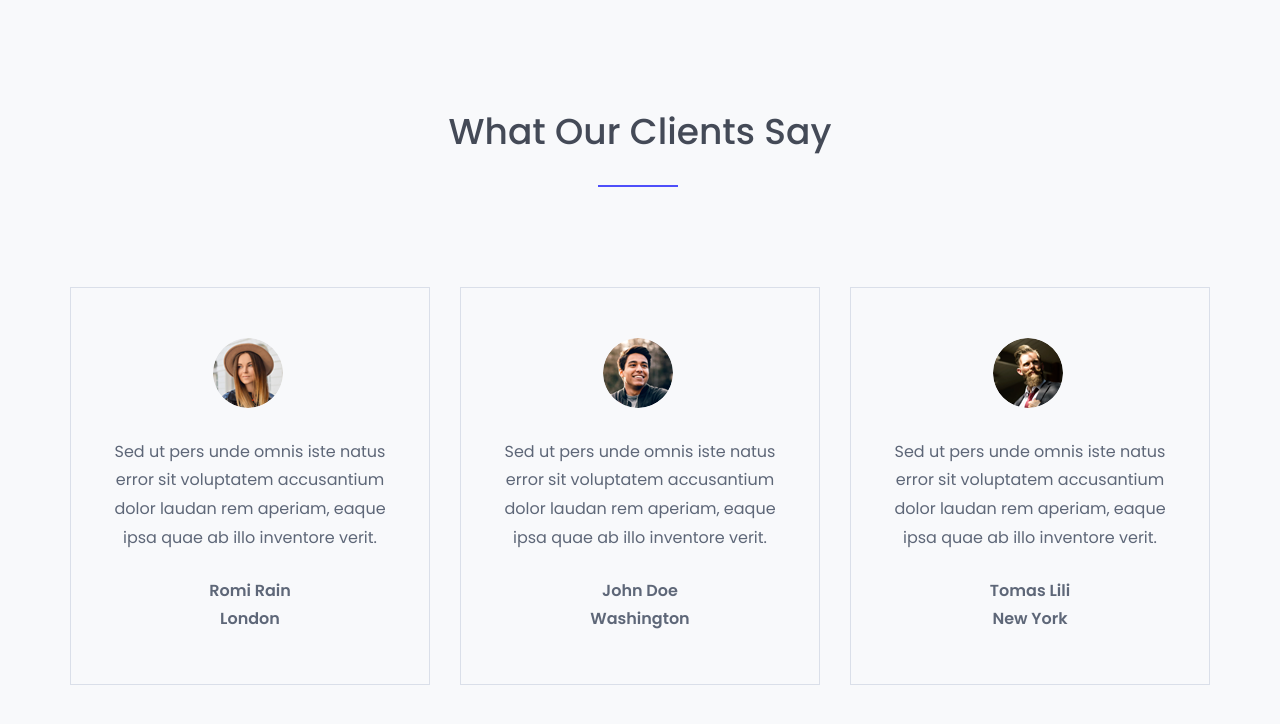
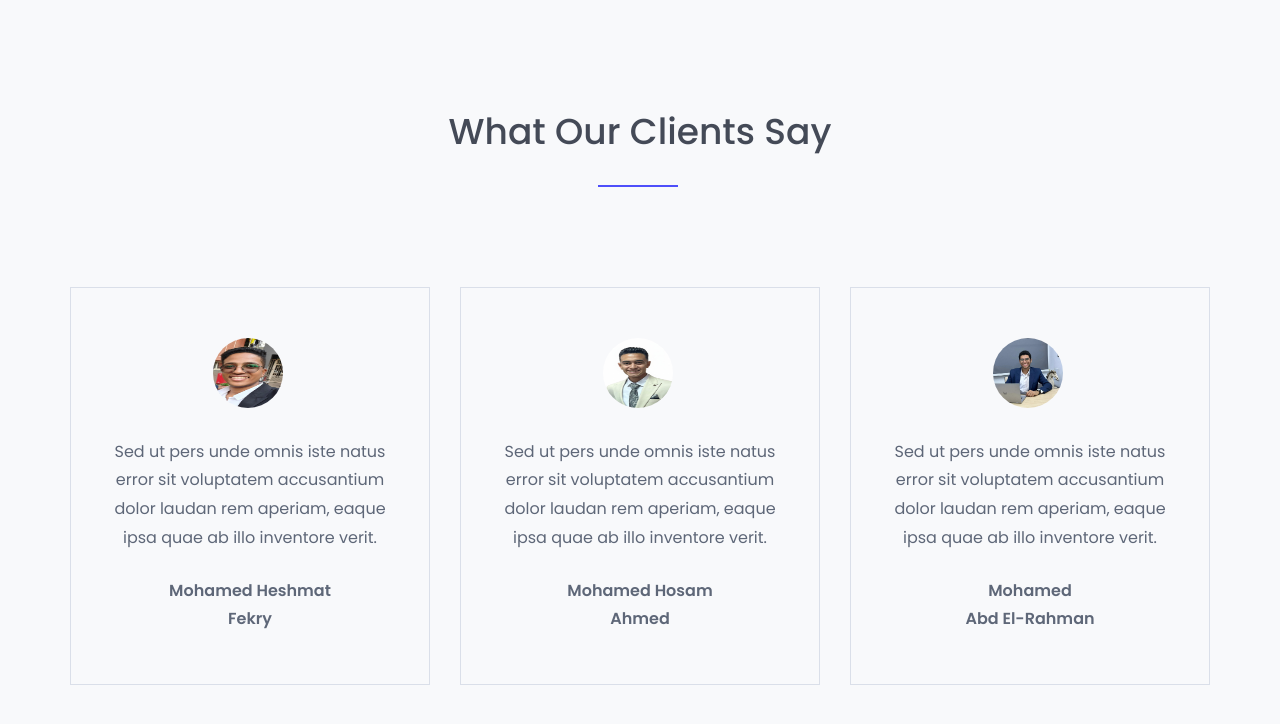
Before and after one commit to Mohamed-Hosam-25/Car-Store, a plain HTML site: page Mohamed.html in a window 1280 px wide. Shown: the part 3776-4500 px from the top of the page. Drawn offline with nearby package versions, Linux system fonts and the light colour scheme.

Commit message:
Update Mohamed.html

```diff
--- a/Mohamed.html
+++ b/Mohamed.html
@@ -575,7 +575,7 @@
 								<div class="testimonial-description">
 									<div class="testimonial-info">
 										<div class="testimonial-img">
-											<img src="assets/images/clients/c1.png" alt="image of clients person" />
+											<img src="Mohamed abd elrahman.jpeg" alt="image of clients person" />
 										</div><!--/.testimonial-img-->
 									</div><!--/.testimonial-info-->
 									<div class="testimonial-comment">
@@ -584,8 +584,8 @@
 										</p>
 									</div><!--/.testimonial-comment-->
 									<div class="testimonial-person">
-										<h2><a href="#">tomas lili</a></h2>
-										<h4>new york</h4>
+										<h2><a href="#">Mohamed</a></h2>
+										<h4>Abd El-Rahman</h4>
 									</div><!--/.testimonial-person-->
 								</div><!--/.testimonial-description-->
 							</div><!--/.single-testimonial-box-->
@@ -595,7 +595,7 @@
 								<div class="testimonial-description">
 									<div class="testimonial-info">
 										<div class="testimonial-img">
-											<img src="assets/images/clients/c2.png" alt="image of clients person" />
+											<img src="MOHAMED HESHMAT.jpeg" alt="image of clients person" />
 										</div><!--/.testimonial-img-->
 									</div><!--/.testimonial-info-->
 									<div class="testimonial-comment">
@@ -604,8 +604,8 @@
 										</p>
 									</div><!--/.testimonial-comment-->
 									<div class="testimonial-person">
-										<h2><a href="#">romi rain</a></h2>
-										<h4>london</h4>
+										<h2><a href="#">Mohamed Heshmat</a></h2>
+										<h4>Fekry</h4>
 									</div><!--/.testimonial-person-->
 								</div><!--/.testimonial-description-->
 							</div><!--/.single-testimonial-box-->
@@ -615,7 +615,7 @@
 								<div class="testimonial-description">
 									<div class="testimonial-info">
 										<div class="testimonial-img">
-											<img src="assets/images/clients/c3.png" alt="image of clients person" />
+											<img src="Mohamed Hosam.jpeg" alt="image of clients person" />
 										</div><!--/.testimonial-img-->
 									</div><!--/.testimonial-info-->
 									<div class="testimonial-comment">
@@ -624,8 +624,8 @@
 										</p>
 									</div><!--/.testimonial-comment-->
 									<div class="testimonial-person">
-										<h2><a href="#">john doe</a></h2>
-										<h4>washington</h4>
+										<h2><a href="#">Mohamed Hosam</a></h2>
+										<h4>Ahmed</h4>
 									</div><!--/.testimonial-person-->
 								</div><!--/.testimonial-description-->
 							</div><!--/.single-testimonial-box-->
```
